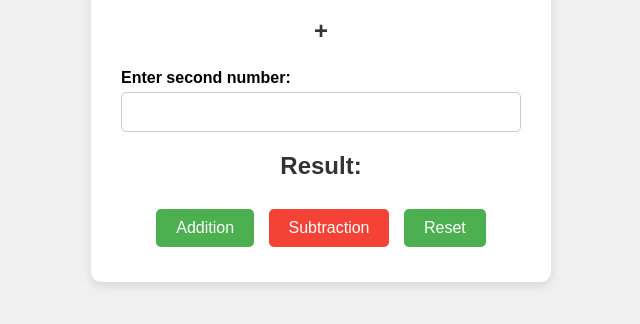
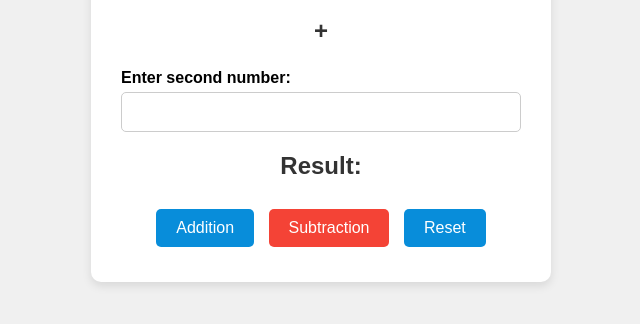
Before and after one commit to A01643189/TEST-CALCULATOR, a plain HTML site: page src/index.html in a window 1280 px wide. Shown: the part 366-690 px from the top of the page, without its empty margins (319-959 px from the left). Drawn offline with Linux system fonts and the light colour scheme.

Commit message:
Change button to blue

```diff
--- a/src/index.css
+++ b/src/index.css
@@ -61,13 +61,13 @@ body {
     font-size: 16px;
     border: none;
     border-radius: 5px;
-    background-color: #4caf50;
+    background-color: #088dda;
     color: white;
     cursor: pointer;
   }
 
   button:hover {
-    background-color: #45a049;
+    background-color: #43d0f3;
   }
 
   button:nth-child(2) {
```
